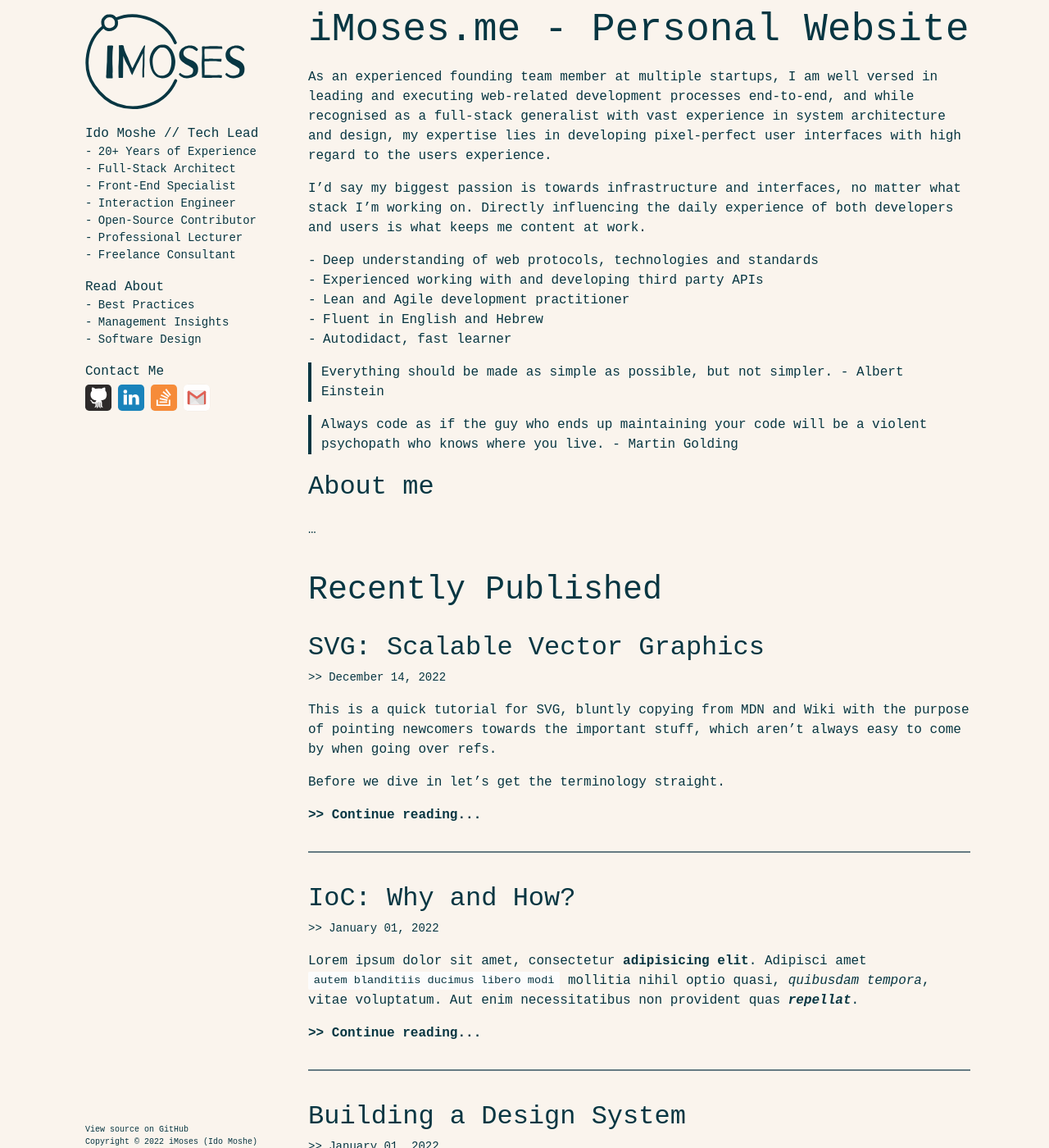
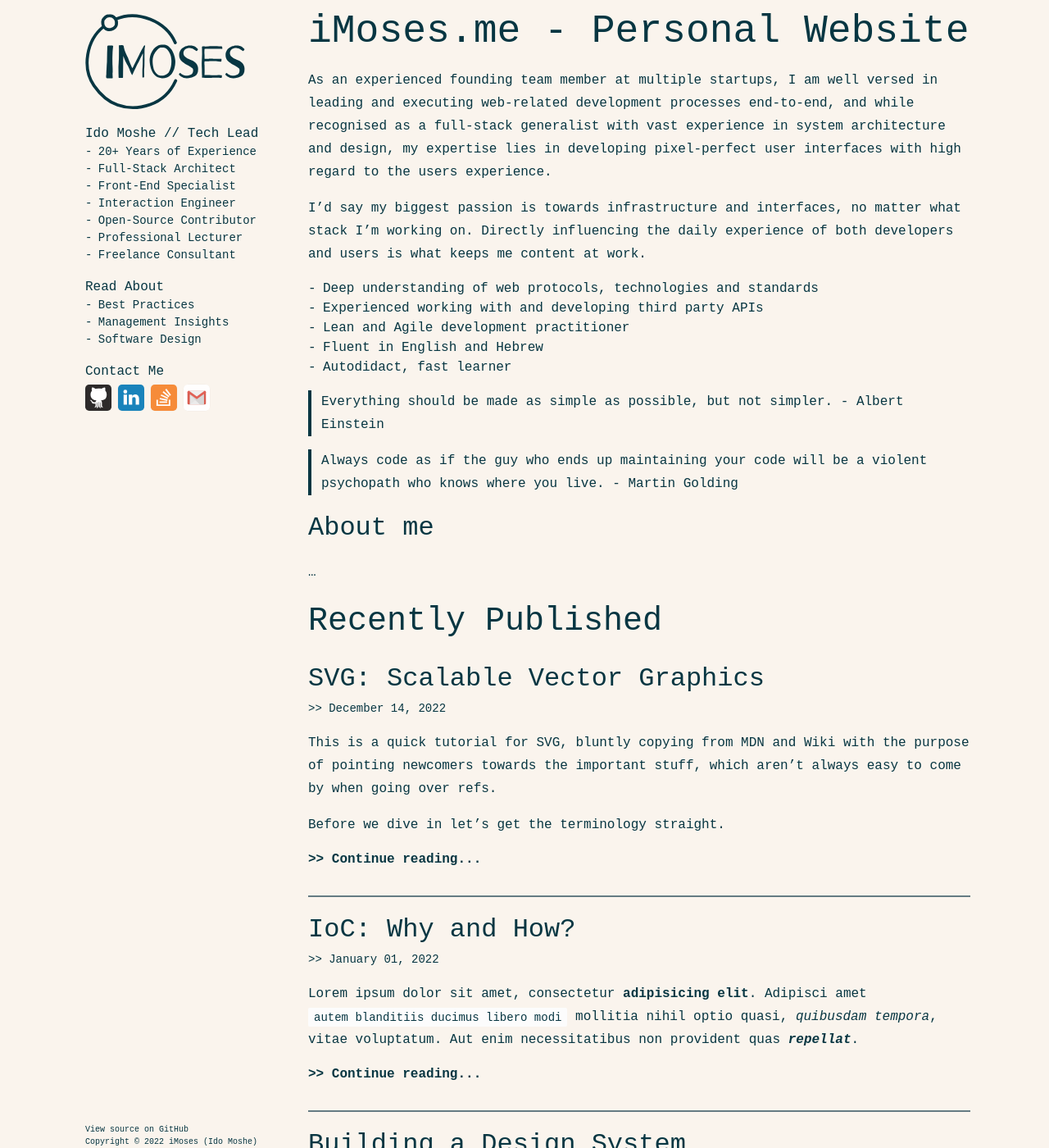
Before and after one commit to iMoses/imoses.github.io, a Jekyll site: the page built from index.md, in a window 1280 px wide and 1400 px high. Shown: the whole window at 82% size. Built offline with Jekyll 4.4.1, drawn with Linux system fonts in a browser that asks for light colours.

Commit message:
CSS touch-ups

```diff
--- a/_sass/default-layout.scss
+++ b/_sass/default-layout.scss
@@ -33,7 +33,6 @@
 
   .layout-content {
     grid-area: content;
-    padding: 8px 0 32px;
   }
 }
 
--- a/_sass/design-system/article.scss
+++ b/_sass/design-system/article.scss
@@ -1,10 +1,20 @@
 article {
-  &:not(:last-child) {
+  margin: 16px 0;
+
+  &:first-child {
+    margin-top: 8px;
+  }
+
+  &:last-child {
     margin-bottom: 32px;
   }
 
   a {
     text-decoration: underline;
+  }
+
+  p {
+    line-height: 1.75;
   }
 
   time {
@@ -46,6 +56,10 @@
     &:last-child {
       margin-bottom: 16px;
     }
+
+    code.highlighter-rouge {
+      padding: 0.25em 0.5em;
+    }
   }
 
   th, td {
--- a/_sass/design-system/highlight.scss
+++ b/_sass/design-system/highlight.scss
@@ -1,14 +1,15 @@
 div.highlighter-rouge {
   padding: 16px;
   color: var(--color-alabaster);
-  font-size: 0.85em;
+  font-size: 0.875em;
   border-radius: 2px;
   background-color: var(--color-dark-gunmetal);
 }
 
 code.highlighter-rouge {
   padding: 0.25em 0.5em;
-  font-size: 0.85em;
+  color: var(--color-rich-black);
+  font-size: 0.875em;
   border-radius: 2px;
   background-color: var(--color-lotion);
 }
--- a/_sass/design-system/typography.scss
+++ b/_sass/design-system/typography.scss
@@ -1,7 +1,7 @@
 main {
   h1 {
     font-size: 3em;
-    line-height: 1.2;
+    line-height: 1.25;
   }
 
   h2 {
@@ -18,7 +18,7 @@
   }
 
   h5 {
-    font-size: 1.2em;
+    font-size: 1.25em;
     font-weight: 600;
   }
 
--- a/_sass/normalize.scss
+++ b/_sass/normalize.scss
@@ -1,16 +1,16 @@
 @import "mixins/scrollbar";
 
-#root {
-  min-height: 100vh;
+body {
   color: var(--default-color);
   font-family: var(--default-font);
-}
-
-body {
   background-color: var(--default-background-color);
   cursor: default;
 
   @include scrollbar;
+}
+
+#root {
+  min-height: 100vh;
 }
 
 a[href]:hover {
```
